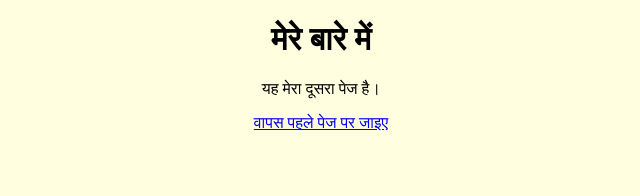
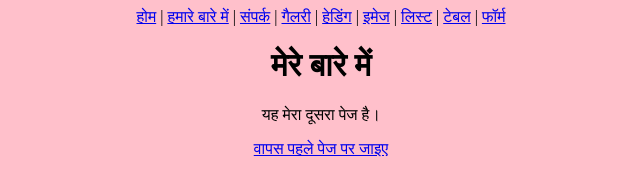
Before and after one commit to aartidomale7-afk/My-first-site-, a plain HTML site: page About.html in a window 1280 px wide. Shown: the whole page, without its empty margins (319-959 px from the left). Drawn offline with Linux system fonts and the light colour scheme.

Commit message:
Add files via upload

```diff
--- a/About.html
+++ b/About.html
@@ -1,9 +1,22 @@
 <!DOCTYPE html>
 <html>
 <head>
+  <meta charset="UTF-8">
   <title>मेरे बारे में</title>
 </head>
-  <body style="text-align:center; background-color:lightyellow;">
+<body style="text-align:center; background-color:pink;">
+  <nav>
+    <a href="index.html">होम</a> |
+    <a href="About.html">हमारे बारे में</a> |
+    <a href="Contact.html">संपर्क</a> |
+    <a href="Gallery.html">गैलरी</a> |
+    <a href="headings.html">हेडिंग</a> |
+    <a href="images.html">इमेज</a> |
+    <a href="lists.html">लिस्ट</a> |
+    <a href="tables.html">टेबल</a> |
+    <a href="forms.html">फॉर्म</a>
+  </nav>
+
   <h1>मेरे बारे में</h1>
   <p>यह मेरा दूसरा पेज है।</p>
   <a href="index.html">वापस पहले पेज पर जाइए</a>
```
Lines whose indentation alone changed are shown as unchanged.
